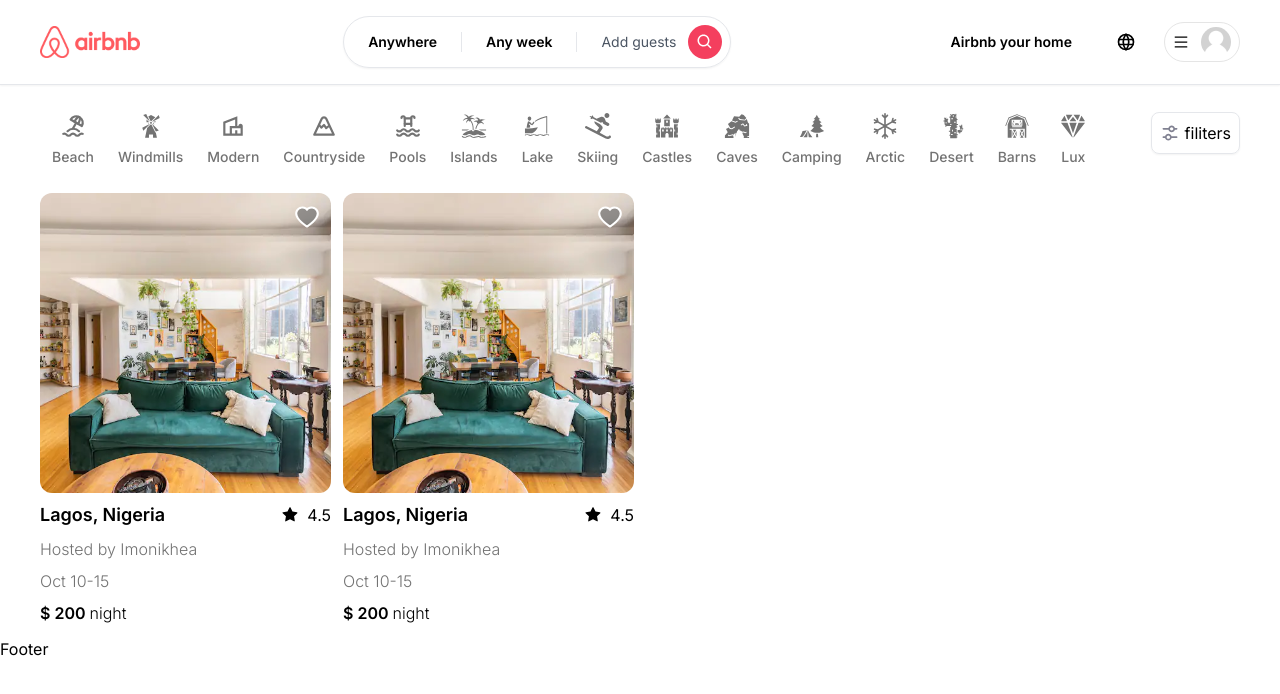
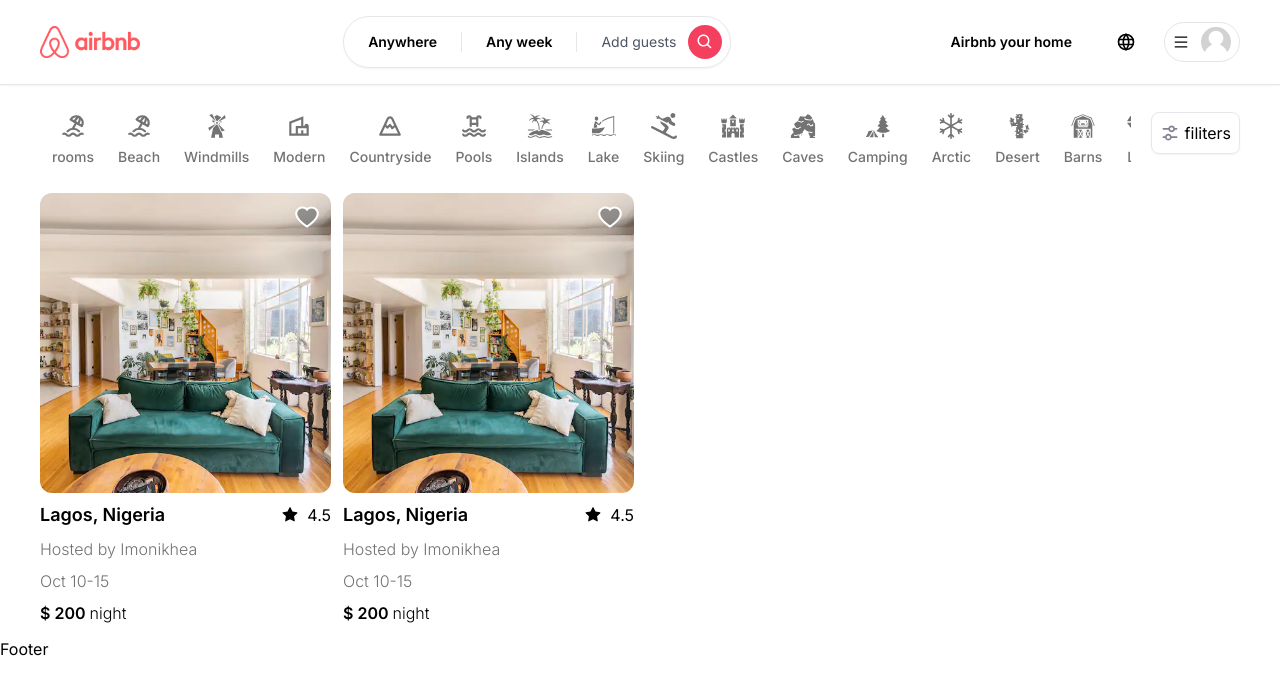
Before and after one commit to nikhea/airbnb-clone-task, a Next.js app: page / in a window 1280 px wide. Shown: the top 694 px of the page. Built offline with nearby package versions, Linux system fonts and the light colour scheme.

Commit message:
fix: categories list

```diff
--- a/src/app/page.tsx
+++ b/src/app/page.tsx
@@ -1,10 +1,9 @@
-import Listing from "@/components/Listing/Listing";
-import Image from "next/image";
+import Content from "@/components/Content/Content";
 
 export default function Home() {
   return (
     <main>
-      <Listing />
+      <Content />
     </main>
   );
 }
--- /dev/null
+++ b/src/components/Content/Content.tsx
@@ -0,0 +1,25 @@
+"use client";
+import { useCategoryStore } from "@/hooks/useCategoryStore";
+import { useListingFilter } from "@/hooks/useFiliterList";
+import Categories from "../layout/Categories/Categories";
+import Listing from "../Listing/Listing";
+
+const Content = () => {
+  const selectedCategory = useCategoryStore((state) => state.selectedCategory);
+  const setSelectedCategory = useCategoryStore(
+    (state) => state.setSelectedCategory
+  );
+  const filteredListingData = useListingFilter(selectedCategory);
+
+  const handleCategoryChange = (category: string) => {
+    setSelectedCategory(category);
+  };
+
+  return (
+    <div>
+      <Categories onCategoryChange={handleCategoryChange} />
+      <Listing listingData={filteredListingData} />
+    </div>
+  );
+};
+export default Content;
--- a/src/components/Listing/Listing.tsx
+++ b/src/components/Listing/Listing.tsx
@@ -5,9 +5,8 @@ import Container from "../UI/Container";
 import { ListingItem } from "@/types/ListingItem";
 import { ListingData } from "@/data/listingData";
 
-const Listing = () => {
-  // const { listingData } = useListingStore();
-  const displayListing = ListingData.map(
+const Listing = ({ listingData }: any) => {
+  const displayListing = listingData.map(
     (listing: ListingItem, index: number) => (
       <ListingCard data={listing} key={index} />
     )
--- a/src/components/layout/Categories/Categories.tsx
+++ b/src/components/layout/Categories/Categories.tsx
@@ -1,6 +1,4 @@
 "use client";
-
-import { usePathname, useSearchParams } from "next/navigation";
 import { TbBeach, TbMountain, TbPool } from "react-icons/tb";
 import {
   GiBarn,
@@ -19,8 +17,14 @@ import { MdOutlineVilla } from "react-icons/md";
 import Container from "@/components/UI/Container";
 import CategoryItem from "./CategoryItem";
 import FilterIcon from "./FIliterIcon";
+import { useCategoryStore } from "@/hooks/useCategoryStore";
 
 export const categories = [
+  {
+    label: "rooms",
+    icon: TbBeach,
+    description: "This property is close to the beach!",
+  },
   {
     label: "Beach",
     icon: TbBeach,
@@ -98,15 +102,8 @@ export const categories = [
   },
 ];
 
-const Categories = () => {
-  const params = useSearchParams();
-  const category = params?.get("category");
-  const pathname = usePathname();
-  const isMainPage = pathname === "/";
-
-  if (!isMainPage) {
-    return null;
-  }
+const Categories = ({ onCategoryChange }: any) => {
+  const selectedCategory = useCategoryStore((state) => state.selectedCategory);
 
   return (
     <Container>
@@ -117,7 +114,8 @@ const Categories = () => {
               key={item.label}
               label={item.label}
               icon={item.icon}
-              selected={category === item.label}
+              selected={selectedCategory === item.label}
+              onClick={() => handleCategoryClick(item.label)}
             />
           ))}
         </div>
--- a/src/components/layout/Categories/CategoryItem.tsx
+++ b/src/components/layout/Categories/CategoryItem.tsx
@@ -8,15 +8,18 @@ interface CategoryItemProps {
   icon: IconType;
   label: string;
   selected?: boolean;
+  onClick: any;
 }
 
 const CategoryItem: React.FC<CategoryItemProps> = ({
   icon: Icon,
   label,
   selected,
+  onClick,
 }) => {
   return (
     <div
+      onClick={() => onClick(label)}
       className={`
         flex
         flex-col
--- a/src/components/layout/Header/Header.tsx
+++ b/src/components/layout/Header/Header.tsx
@@ -5,9 +5,7 @@ import Categories from "../Categories/Categories";
 const Header = () => {
   return (
     <div>
-      {" "}
       <Navbar />
-      <Categories />
     </div>
   );
 };
--- a/src/data/listingData.ts
+++ b/src/data/listingData.ts
@@ -15,6 +15,7 @@ export const ListingData: ListingItem[] = [
     price: 200,
     avarageRating: 4.5,
     isFavorite: false,
+    category: "beach",
   },
   {
     id: 2,
@@ -30,5 +31,6 @@ export const ListingData: ListingItem[] = [
     price: 200,
     avarageRating: 4.5,
     isFavorite: false,
+    category: "windmills",
   },
 ];
--- /dev/null
+++ b/src/hooks/useCategoryStore.ts
@@ -0,0 +1,11 @@
+import { create } from "zustand";
+
+type CategoryStore = {
+  selectedCategory: string;
+  setSelectedCategory: (category: string) => void;
+};
+
+export const useCategoryStore = create<CategoryStore>((set) => ({
+  selectedCategory: "",
+  setSelectedCategory: (category) => set({ selectedCategory: category }),
+}));
--- /dev/null
+++ b/src/hooks/useFiliterList.tsx
@@ -0,0 +1,22 @@
+import { useState, useEffect } from "react";
+import { ListingItem } from "@/types/ListingItem";
+import { ListingData } from "@/data/listingData";
+
+export const useListingFilter = (
+  category: string | undefined
+): ListingItem[] => {
+  const [filteredData, setFilteredData] = useState<ListingItem[]>([]);
+
+  useEffect(() => {
+    if (!category || category === "rooms") {
+      setFilteredData(ListingData);
+    } else {
+      const filteredList = ListingData.filter(
+        (item) => item.category === category
+      );
+      setFilteredData(filteredList);
+    }
+  }, [category]);
+
+  return filteredData;
+};
--- a/src/types/ListingItem.ts
+++ b/src/types/ListingItem.ts
@@ -11,5 +11,6 @@ export type ListingItem = {
   month: string;
   price: number;
   avarageRating: number;
+  category: string;
   isFavorite: boolean;
 };
```
